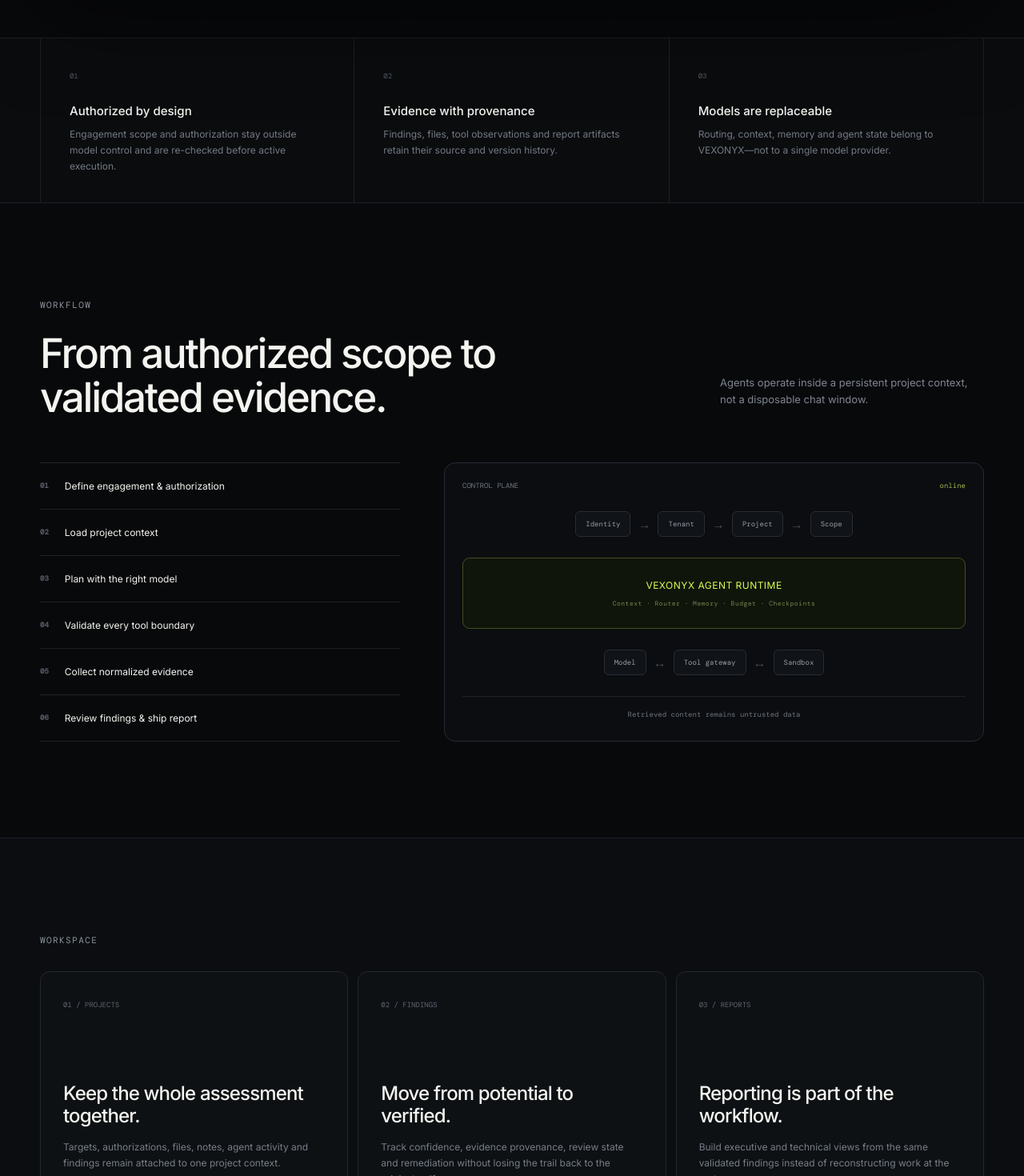
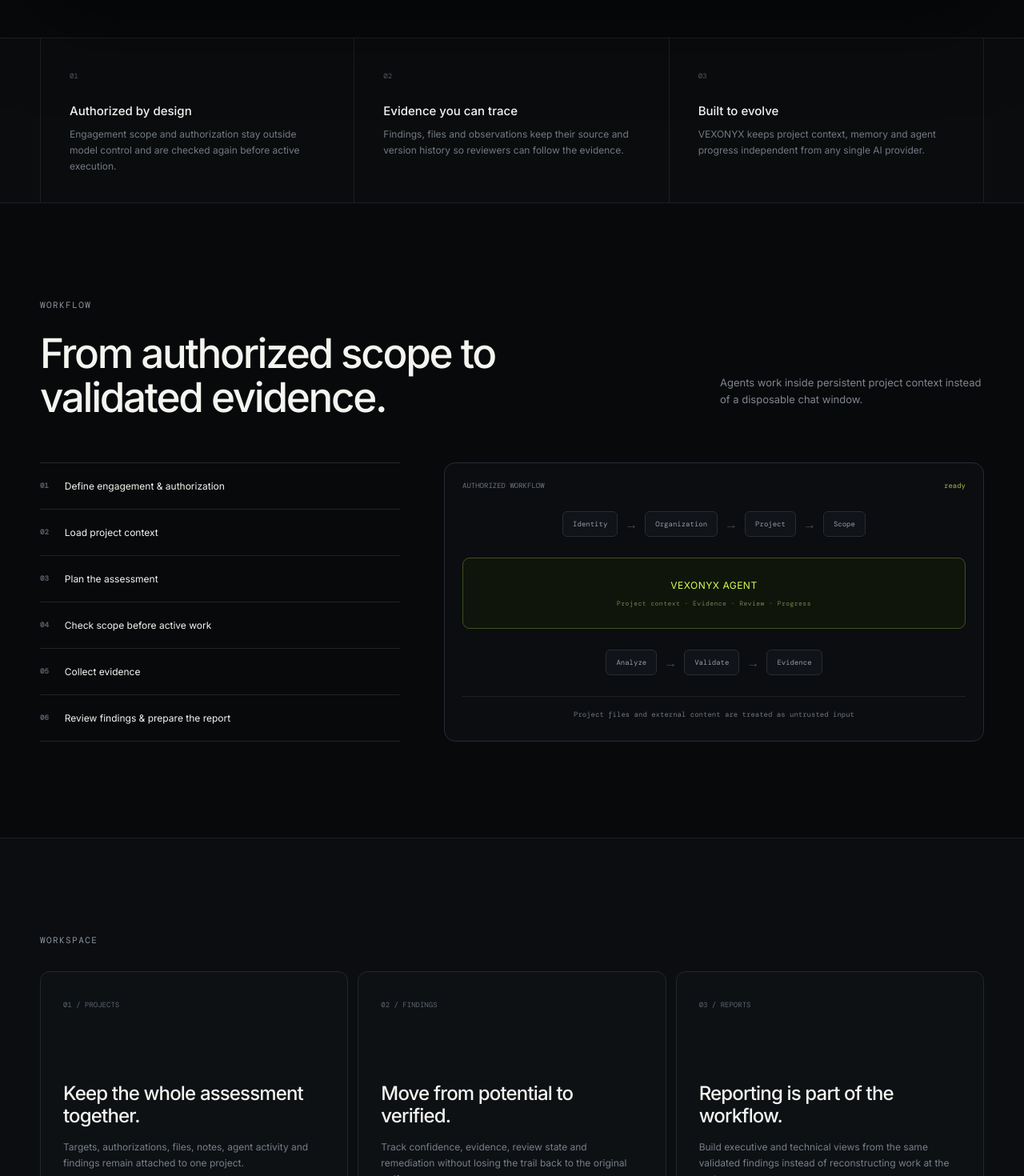
Before and after one commit to heke99/vexonyx, a Next.js app in the folder apps/web/: page / in a window 1280 px wide. Shown: the part 1300-2770 px from the top of the page at 80% size. Built offline with nearby package versions, Linux system fonts and the light colour scheme; no server answers; a web font is replaced by a local one.

Commit message:
Remove internal jargon from public VEXONYX copy

```diff
--- a/apps/web/app/page.tsx
+++ b/apps/web/app/page.tsx
@@ -4,23 +4,23 @@ import { MarketingHeader } from "@/components/marketing-header";
 import { WaitlistForm } from "@/components/waitlist-form";
 
 const proof = [
-  ["Authorized by design", "Engagement scope and authorization stay outside model control and are re-checked before active execution."],
-  ["Evidence with provenance", "Findings, files, tool observations and report artifacts retain their source and version history."],
-  ["Models are replaceable", "Routing, context, memory and agent state belong to VEXONYX—not to a single model provider."],
+  ["Authorized by design", "Engagement scope and authorization stay outside model control and are checked again before active execution."],
+  ["Evidence you can trace", "Findings, files and observations keep their source and version history so reviewers can follow the evidence."],
+  ["Built to evolve", "VEXONYX keeps project context, memory and agent progress independent from any single AI provider."],
 ];
 
 export default function HomePage() {
   return <main className="marketing-page"><MarketingHeader />
     <section className="hero shell">
-      <div className="hero-copy"><div className="kicker"><span /> AI-native security workspace</div><h1>AI agents for modern security teams</h1><p>Vexonyx combines AI agents, security workflows, projects, evidence and reporting in one workspace built for authorized security teams.</p><div className="hero-actions"><Link className="button" href="/waitlist">Join the waitlist</Link><Link className="button secondary" href="#workflow">See how it works <span>↘</span></Link></div><div className="trust-row"><span>Tenant-isolated</span><span>Scope-aware</span><span>Audit-ready</span><span>Self-hosted AI ready</span></div></div>
+      <div className="hero-copy"><div className="kicker"><span /> AI-native security workspace</div><h1>AI agents for modern security teams</h1><p>Vexonyx combines AI agents, security workflows, projects, evidence and reporting in one workspace built for authorized security teams.</p><div className="hero-actions"><Link className="button" href="/waitlist">Join the waitlist</Link><Link className="button secondary" href="#workflow">See how it works <span>↘</span></Link></div><div className="trust-row"><span>Private workspaces</span><span>Scope-aware</span><span>Audit-ready</span><span>Private AI ready</span></div></div>
       <div className="section-label">SYNTHETIC DEMO · EXAMPLE DATA ONLY · NO LIVE CUSTOMER TARGET</div>
       <HeroWorkspace />
     </section>
     <section className="proof-strip"><div className="shell proof-grid">{proof.map(([title, text], i) => <article key={title}><span>0{i+1}</span><h2>{title}</h2><p>{text}</p></article>)}</div></section>
-    <section className="section shell" id="workflow"><div className="section-label">WORKFLOW</div><div className="section-heading"><h2>From authorized scope to validated evidence.</h2><p>Agents operate inside a persistent project context, not a disposable chat window.</p></div><div className="workflow-grid"><div className="workflow-list">{["Define engagement & authorization","Load project context","Plan with the right model","Validate every tool boundary","Collect normalized evidence","Review findings & ship report"].map((x,i)=><div key={x}><b>{String(i+1).padStart(2,"0")}</b><span>{x}</span></div>)}</div><div className="architecture-card"><div className="architecture-top"><span>CONTROL PLANE</span><span className="status-dot">online</span></div><div className="arch-flow"><span>Identity</span><i>→</i><span>Tenant</span><i>→</i><span>Project</span><i>→</i><span>Scope</span></div><div className="arch-core">VEXONYX AGENT RUNTIME<small>Context · Router · Memory · Budget · Checkpoints</small></div><div className="arch-flow"><span>Model</span><i>↔</i><span>Tool gateway</span><i>↔</i><span>Sandbox</span></div><div className="arch-footer">Retrieved content remains untrusted data</div></div></div></section>
-    <section className="section section-muted"><div className="shell"><div className="section-label">WORKSPACE</div><div className="feature-cards"><article><span>01 / PROJECTS</span><h3>Keep the whole assessment together.</h3><p>Targets, authorizations, files, notes, agent activity and findings remain attached to one project context.</p></article><article><span>02 / FINDINGS</span><h3>Move from potential to verified.</h3><p>Track confidence, evidence provenance, review state and remediation without losing the trail back to the original artifact.</p></article><article><span>03 / REPORTS</span><h3>Reporting is part of the workflow.</h3><p>Build executive and technical views from the same validated findings instead of reconstructing work at the end.</p></article></div></div></section>
-    <section className="section shell privacy-section"><div><div className="section-label">PRIVATE BY ARCHITECTURE</div><h2>Your security context should not become someone else’s training data.</h2><p>VEXONYX is designed around self-hosted inference, explicit model routing, tenant-bound retrieval and server-side authorization.</p></div><div className="privacy-stack"><span>Browser</span><i>↓</i><span>VEXONYX API</span><i>↓</i><span>AI Gateway</span><i>↓</i><span>Private inference</span></div></section>
+    <section className="section shell" id="workflow"><div className="section-label">WORKFLOW</div><div className="section-heading"><h2>From authorized scope to validated evidence.</h2><p>Agents work inside persistent project context instead of a disposable chat window.</p></div><div className="workflow-grid"><div className="workflow-list">{["Define engagement & authorization","Load project context","Plan the assessment","Check scope before active work","Collect evidence","Review findings & prepare the report"].map((x,i)=><div key={x}><b>{String(i+1).padStart(2,"0")}</b><span>{x}</span></div>)}</div><div className="architecture-card"><div className="architecture-top"><span>AUTHORIZED WORKFLOW</span><span className="status-dot">ready</span></div><div className="arch-flow"><span>Identity</span><i>→</i><span>Organization</span><i>→</i><span>Project</span><i>→</i><span>Scope</span></div><div className="arch-core">VEXONYX AGENT<small>Project context · Evidence · Review · Progress</small></div><div className="arch-flow"><span>Analyze</span><i>→</i><span>Validate</span><i>→</i><span>Evidence</span></div><div className="arch-footer">Project files and external content are treated as untrusted input</div></div></div></section>
+    <section className="section section-muted"><div className="shell"><div className="section-label">WORKSPACE</div><div className="feature-cards"><article><span>01 / PROJECTS</span><h3>Keep the whole assessment together.</h3><p>Targets, authorizations, files, notes, agent activity and findings remain attached to one project.</p></article><article><span>02 / FINDINGS</span><h3>Move from potential to verified.</h3><p>Track confidence, evidence, review state and remediation without losing the trail back to the original artifact.</p></article><article><span>03 / REPORTS</span><h3>Reporting is part of the workflow.</h3><p>Build executive and technical views from the same validated findings instead of reconstructing work at the end.</p></article></div></div></section>
+    <section className="section shell privacy-section"><div><div className="section-label">PRIVATE BY ARCHITECTURE</div><h2>Your security context should stay yours.</h2><p>VEXONYX is designed around private inference, organization-scoped retrieval and server-side authorization. Customer project data is never used implicitly for model training.</p></div><div className="privacy-stack"><span>Your workspace</span><i>↓</i><span>VEXONYX</span><i>↓</i><span>Private AI</span><i>↓</i><span>Project result</span></div></section>
     <section className="waitlist-cta"><div className="shell waitlist-inner"><div><div className="section-label">PRIVATE BETA</div><h2>Build security work on a stronger foundation.</h2><p>Join the waitlist for VEXONYX private beta.</p></div><WaitlistForm compact /></div></section>
-    <footer className="site-footer"><div className="shell footer-grid"><strong>VEXONYX</strong><p>AI-native security operating environment for authorized teams.</p><nav><Link href="/privacy">Privacy</Link><Link href="/terms">Terms</Link><Link href="/acceptable-use">Acceptable use</Link><Link href="/contact">Contact</Link></nav><span>© 2026 VEXONYX</span></div></footer>
+    <footer className="site-footer"><div className="shell footer-grid"><strong>VEXONYX</strong><p>AI-native security workspace for authorized teams.</p><nav><Link href="/privacy">Privacy</Link><Link href="/terms">Terms</Link><Link href="/acceptable-use">Acceptable use</Link><Link href="/contact">Contact</Link></nav><span>© 2026 VEXONYX</span></div></footer>
   </main>;
 }
```
